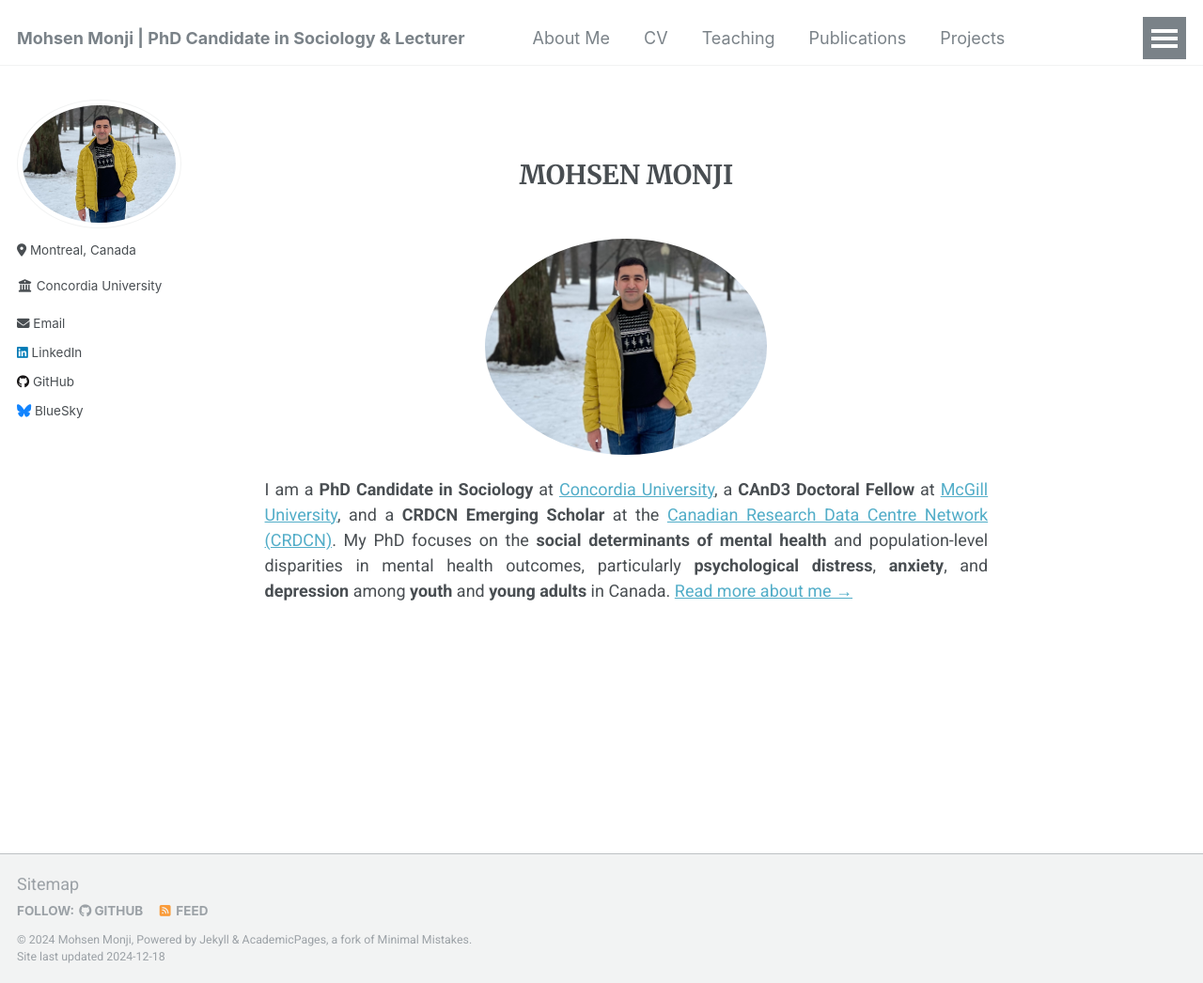
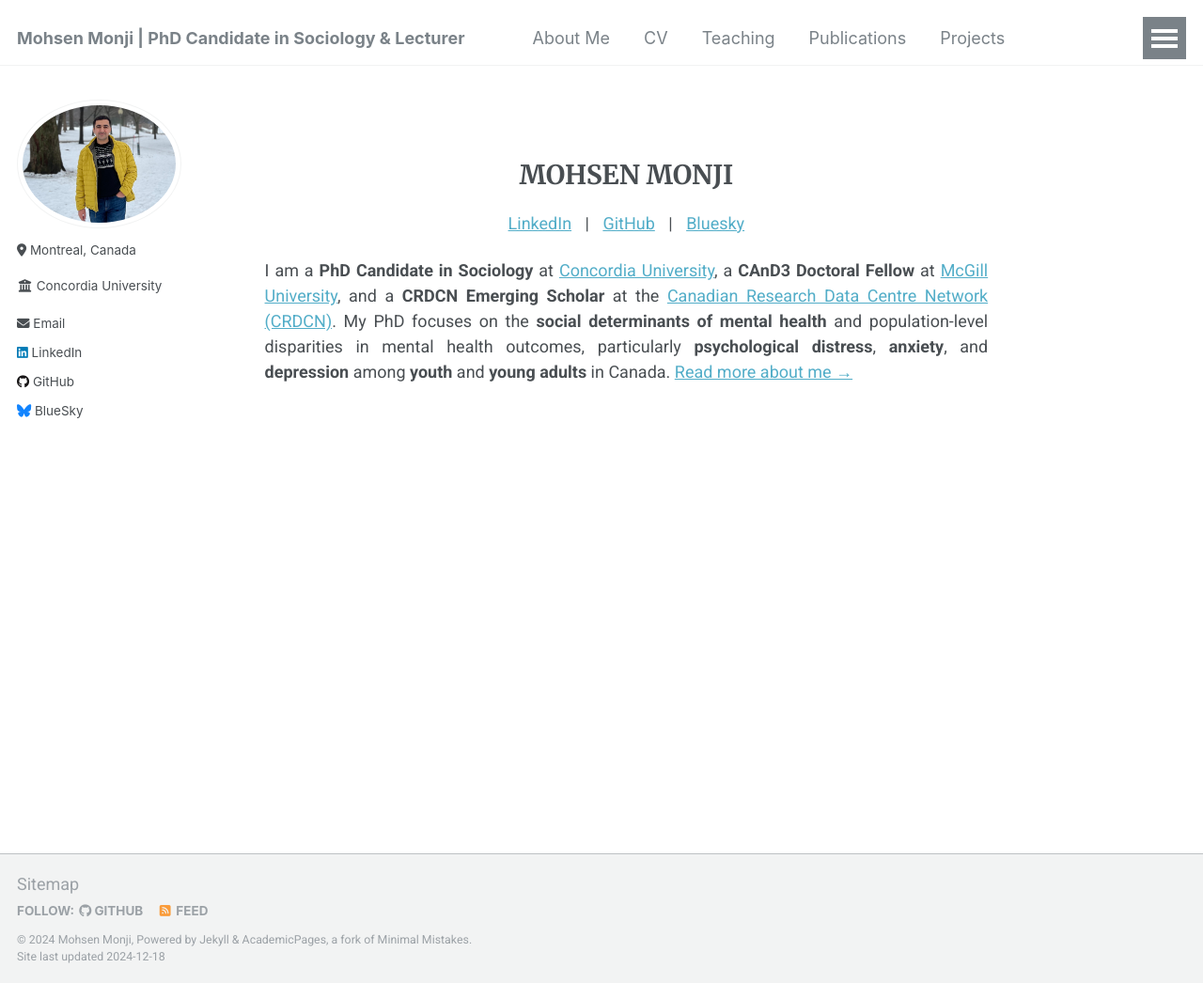
Before and after one commit to Mohsnmonji/mohsnmonji.github.io, a Jekyll site: the page built from _pages/front.md, in a window 1280 px wide and 1046 px high. Shown: the whole window at 94% size. Built offline with Jekyll 4.4.1, drawn with Linux system fonts in a browser that asks for light colours.

Commit message:
Update front.md

```diff
--- a/_pages/front.md
+++ b/_pages/front.md
@@ -8,10 +8,13 @@ hide_avatar: true
 ---
 
 <div style="text-align: center; margin-top: 50px;">
-  <h1 style="margin-bottom: 30px;">MOHSEN MONJI</h1>
+  <h1>MOHSEN MONJI</h1>
 </div>
-<p style="text-align: center;">
-  <img src="images/profile.PNG" alt="Profile Picture of Mohsen Monji" style="max-width: 300px; height: auto; border-radius: 50%; margin-top: 20px;">
+
+<p style="text-align: center; margin-top: 20px;">
+  <a href="https://www.linkedin.com/in/{{ site.social.linkedin }}" target="_blank" style="margin-right: 10px;">LinkedIn</a> |
+  <a href="https://github.com/{{ site.social.github }}" target="_blank" style="margin-left: 10px; margin-right: 10px;">GitHub</a> |
+  <a href="https://{{ site.social.bluesky }}" target="_blank" style="margin-left: 10px;">Bluesky</a>
 </p>
 
 I am a **PhD Candidate in Sociology** at [Concordia University](https://www.concordia.ca/artsci/sociology-anthropology.html), a **CAnD3 Doctoral Fellow** at [McGill University](https://www.mcgill.ca/cand3/our-people/fellows-2024-25), and a **CRDCN Emerging Scholar** at the [Canadian Research Data Centre Network (CRDCN)](https://crdcn.ca). My PhD focuses on the **social determinants of mental health** and population-level disparities in mental health outcomes, particularly **psychological distress**, **anxiety**, and **depression** among **youth** and **young adults** in Canada. [Read more about me →](/about-me/)
```
